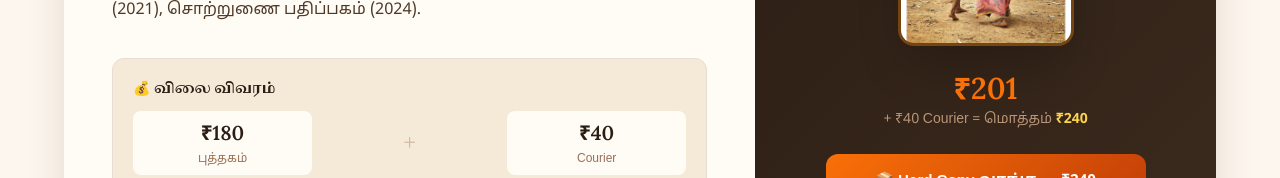
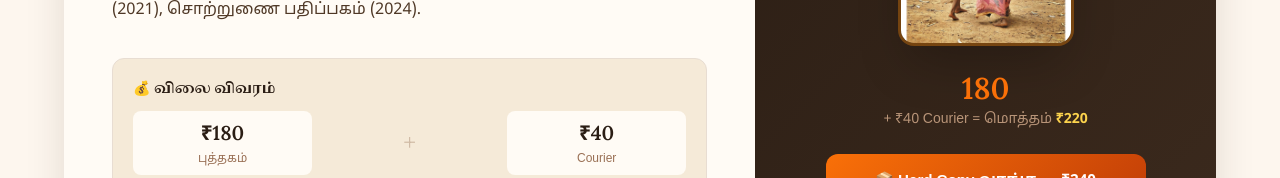
Before and after one commit to Ananthmca89/senthil-jaganathan-website, a Next.js app: page /books in a window 1280 px wide. Shown: the part 1472-1650 px from the top of the page. Built offline with nearby package versions, Linux system fonts and the light colour scheme; a web font is replaced by a local one.

Commit message:
fix price issue

```diff
--- a/pages/books.js
+++ b/pages/books.js
@@ -306,9 +306,9 @@ export default function BooksPage() {
                     style={{ background: 'linear-gradient(135deg, #2a1d14, #3d2b1e)' }}>
                     <BookCoverLarge book={book} />
                     <div className="text-center">
-                      <div className="text-3xl font-black mb-1" style={{ color: '#f97008' }}>₹201</div>
+                      <div className="text-3xl font-black mb-1" style={{ color: '#f97008' }}>{book.price}</div>
                       <div className="text-sm" style={{ color: '#b89478', fontFamily: 'Noto Sans Tamil, sans-serif' }}>
-                        + ₹40 Courier = மொத்தம் <strong style={{ color: '#fcd34d' }}>₹240</strong>
+                        + ₹40 Courier = மொத்தம் <strong style={{ color: '#fcd34d' }}>₹{book.price + book.courier}</strong>
                       </div>
                     </div>
                     {/* Action buttons */}
--- a/pages/index.js
+++ b/pages/index.js
@@ -34,7 +34,7 @@ const BookCover = ({ book, size = 'sm' }) => {
           <div className="text-white/70 text-xs" style={{ fontFamily: 'Noto Serif Tamil, serif' }}>
             {book.subtitle}
           </div>
-          <div className="mt-2 text-xs font-bold" style={{ color: '#fcd34d' }}>₹203</div>
+          <div className="mt-2 text-xs font-bold" style={{ color: '#fcd34d' }}>{book.price}</div>
         </div>
       </div>
       {/* Decorative corner */}
@@ -224,7 +224,7 @@ export default function Home() {
                     <div className="text-sm mb-3" style={{ color: '#b89478', fontFamily: 'Noto Serif Tamil, serif' }}>
                       {book.subtitle}
                     </div>
-                    <div className="text-2xl font-black" style={{ color: '#f97008' }}>₹202</div>
+                    <div className="text-2xl font-black" style={{ color: '#f97008' }}>₹{book.price}</div>
                     <div className="text-xs mt-1" style={{ color: '#9a7055' }}>+ ₹40 courier = ₹240 total</div>
                   </div>
                 </div>
```
